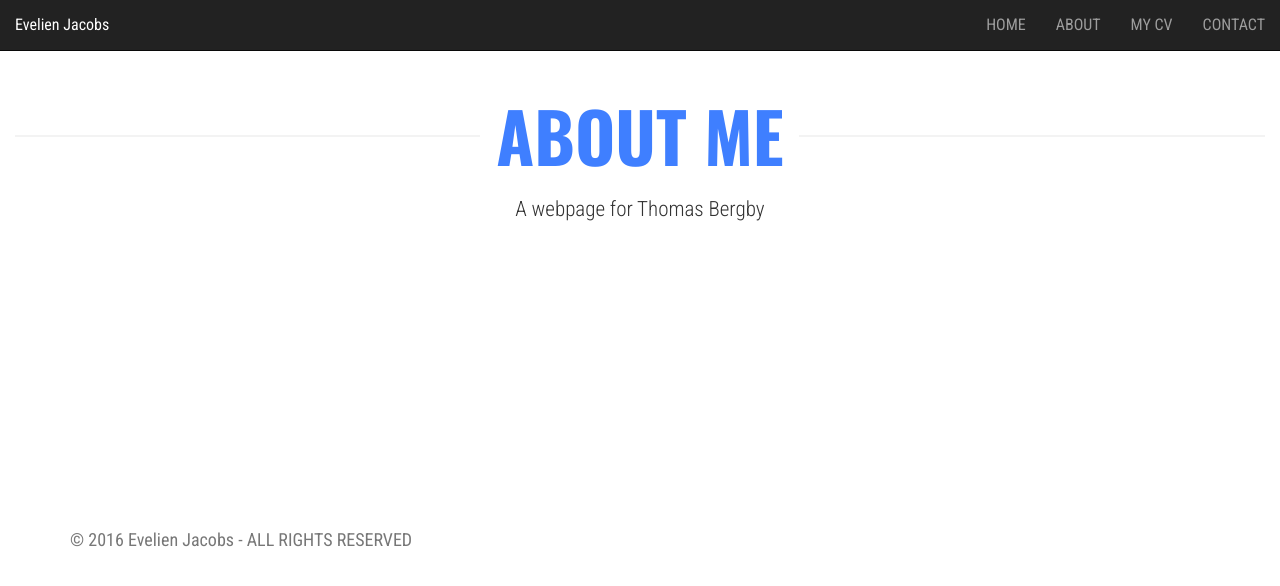
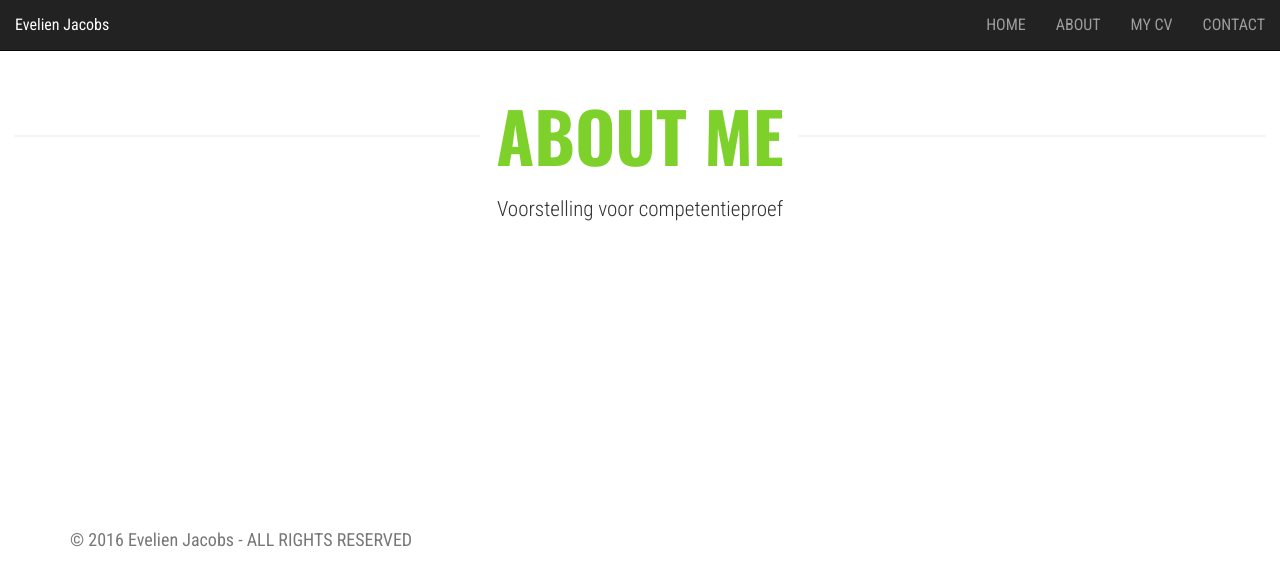
Before and after one commit to eveeliieen/eveeliieen.github.io, a Jekyll site: the page built from _pages/about.md, in a window 1280 px wide. Shown: the top 586 px of the page. Built offline with Jekyll 4.4.1, drawn with Linux system fonts in a browser that asks for light colours; nearby versions of some CDN libraries.

Commit message:
Colour change

```diff
--- a/_data/global.yml
+++ b/_data/global.yml
@@ -1,6 +1,6 @@
 # Site Settings
 title: 'Evelien Jacobs'
-description: 'A webpage for Thomas Bergby'
+description: 'Voorstelling voor competentieproef'
 url: 'http://eveeliieen.github.io' # the base hostname & protocol for your site
 footer_text: '&#169; 2016 Evelien Jacobs - ALL RIGHTS RESERVED'
 
--- a/_pages/about.md
+++ b/_pages/about.md
@@ -3,7 +3,3 @@ layout: inner
 title: About me
 permalink: /about/
 ---
-
-{% highlight javascript %}
-
-{% endhighlight %}
--- a/css/style.scss
+++ b/css/style.scss
@@ -96,7 +96,7 @@ h1.special
     font-size: 69px;
     line-height: 69px;
     font-weight: 700;
-    color: $scotch-primary;
+    color: #7ed12b;
 
     span
     {
```
Also changed, not shown: _pages/contact.html (+2 -6 lines).
